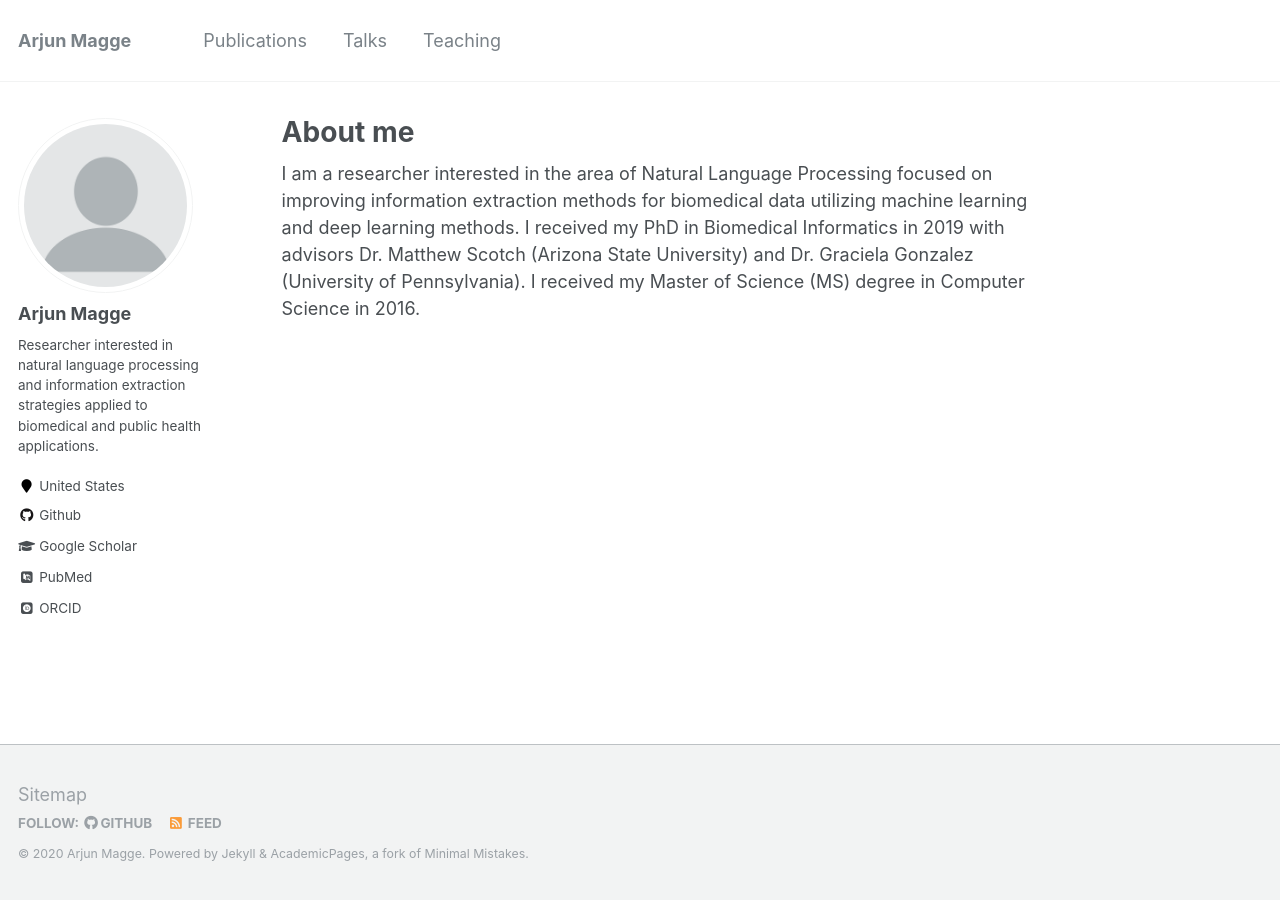
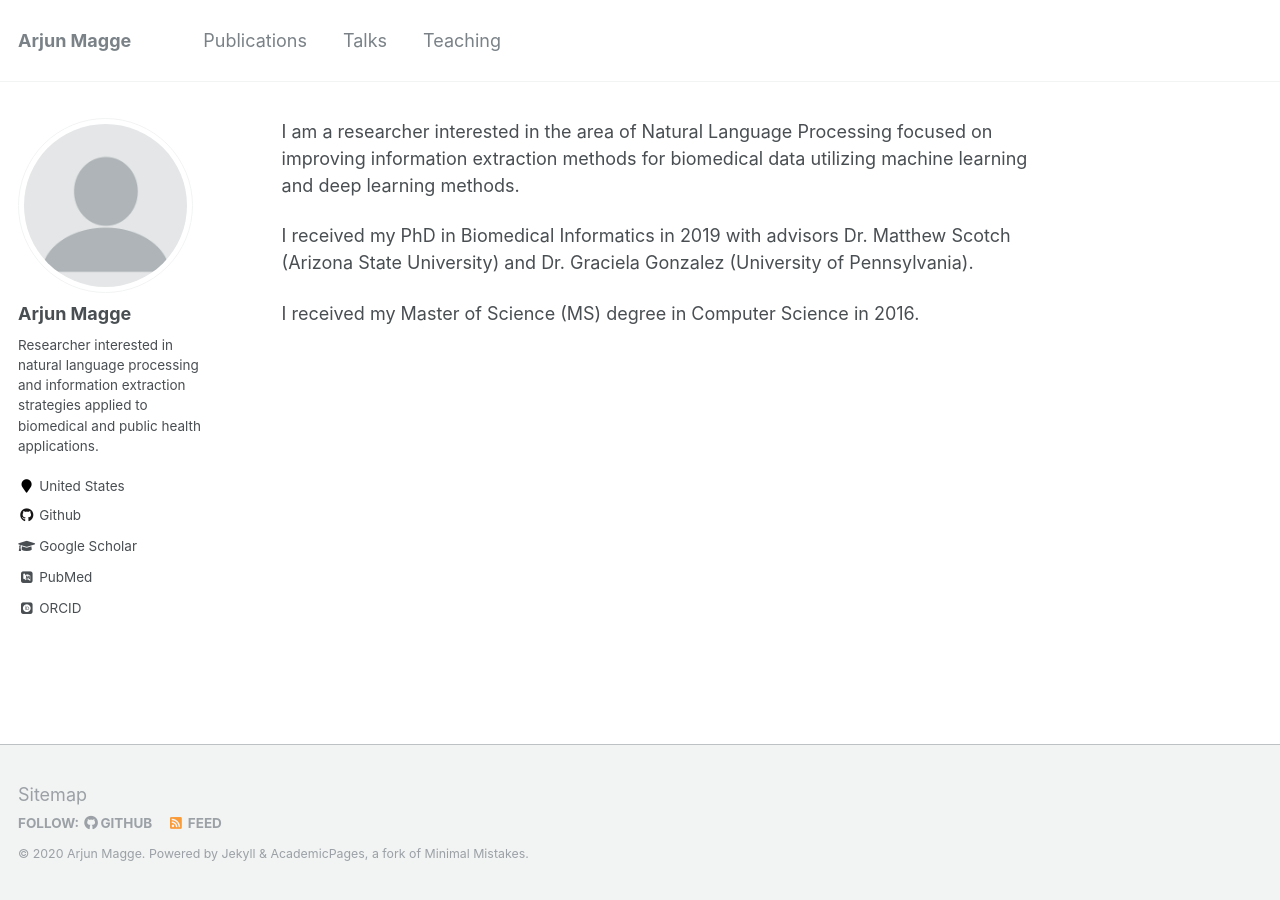
Before and after one commit to amagge/amagge.github.io, a Jekyll site: the page built from _pages/about.md, in a window 1280 px wide. Built offline with Jekyll 4.4.1, drawn with Linux system fonts in a browser that asks for light colours; some web fonts are replaced.

Commit message:
update about page

```diff
--- a/_pages/about.md
+++ b/_pages/about.md
@@ -1,13 +1,17 @@
 ---
 permalink: /
-title: "About me"
-excerpt: "About me"
+title:
+excerpt:
 author_profile: true
 redirect_from:
   - /about/
   - /about.html
 ---
 
-I am a researcher interested in the area of Natural Language Processing focused on improving information extraction methods for biomedical data utilizing machine learning and deep learning methods. I received my PhD in Biomedical Informatics in 2019 with advisors Dr. Matthew Scotch (Arizona State University) and Dr. Graciela Gonzalez (University of Pennsylvania). I received my Master of Science (MS) degree in Computer Science in 2016.
+I am a researcher interested in the area of Natural Language Processing focused on improving information extraction methods for biomedical data utilizing machine learning and deep learning methods.
+
+I received my PhD in Biomedical Informatics in 2019 with advisors Dr. Matthew Scotch (Arizona State University) and Dr. Graciela Gonzalez (University of Pennsylvania).
+
+I received my Master of Science (MS) degree in Computer Science in 2016.
 
 <!-- This is the front page of a website that is powered by the [academicpages template](https://github.com/academicpages/academicpages.github.io) and hosted on GitHub pages. [GitHub pages](https://pages.github.com) is a free service in which websites are built and hosted from code and data stored in a GitHub repository, automatically updating when a new commit is made to the respository. This template was forked from the [Minimal Mistakes Jekyll Theme](https://mmistakes.github.io/minimal-mistakes/) created by Michael Rose, and then extended to support the kinds of content that academics have: publications, talks, teaching, a portfolio, blog posts, and a dynamically-generated CV. You can fork [this repository](https://github.com/academicpages/academicpages.github.io) right now, modify the configuration and markdown files, add your own PDFs and other content, and have your own site for free, with no ads! An older version of this template powers my own personal website at [stuartgeiger.com](http://stuartgeiger.com), which uses [this Github repository](https://github.com/staeiou/staeiou.github.io). -->
```
